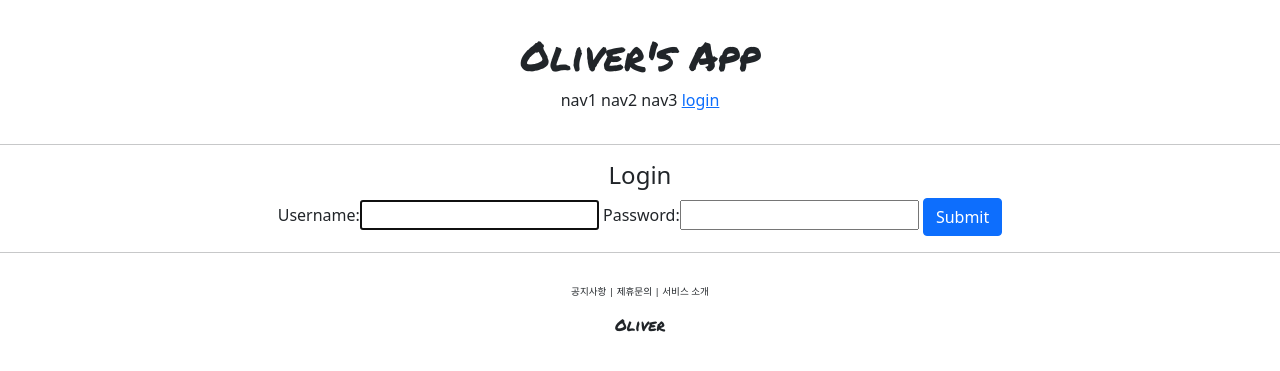
After one commit to SeongGwangKim/DjangoProject, a Django app: page /account/login/ in a window 1280 px wide. The commit adds this page. Shown: the top 371 px of the page. Run offline with Django 3.2, Linux system fonts and the light colour scheme.

Commit message:
[22] Implement login, logout

```diff
--- /dev/null
+++ b/accountapp/templates/accountapp/login.html
@@ -0,0 +1,22 @@
+{% extends 'base.html' %}
+
+{% block content %}
+
+    <div style="text-align: center">
+        <div>
+            <h4>Login</h4>
+        </div>
+
+        <div>
+            <form action="" method="post">
+                {% csrf_token %}
+                {{ form }}
+
+                <input type="submit" class="btn btn-primary">
+            </form>
+        </div>
+
+    </div>
+
+
+{% endblock %}
--- a/accountapp/urls.py
+++ b/accountapp/urls.py
@@ -1,3 +1,4 @@
+from django.contrib.auth.views import LogoutView, LoginView
 from django.urls import path
 
 from accountapp.views import hello_world, AccountCreateView
@@ -8,6 +9,11 @@ app_name = "accountapp"
 urlpatterns = [
     # 함수형 view는 함수형 view의 이름(hello_world)을 써주면 된다.
     path('hello_world/', hello_world, name='hello_world'),
+
+    path('login/', LoginView.as_view(template_name='accountapp/login.html'), name='login'),
+
+    path('logout/', LogoutView.as_view(), name='logout'),
+
     # 회원가입을 할 경로를 지정
     # class형 view는 class명.as_view()를 써줘야 한다.
     path('create/', AccountCreateView.as_view(), name='create')
--- a/main/settings.py
+++ b/main/settings.py
@@ -14,6 +14,8 @@ from pathlib import Path
 
 import environ
 import os
+
+from django.urls import reverse_lazy
 
 env = environ.Env(
     # set casting, default value
@@ -147,3 +149,7 @@ STATICFILES_DIRS = [
 # https://docs.djangoproject.com/en/3.2/ref/settings/#default-auto-field
 
 DEFAULT_AUTO_FIELD = 'django.db.models.BigAutoField'
+
+LOGIN_REDIRECT_URL = reverse_lazy('accountapp:hello_world')
+
+LOGOUT_REDIRECT_URL = reverse_lazy('accountapp:login')
--- a/templates/header.html
+++ b/templates/header.html
@@ -8,7 +8,17 @@
             <span>nav1</span>
             <span>nav2</span>
             <span>nav3</span>
-            <span>nav4</span>
+
+            <!-- ?next={{ request.path }}는 지금 있는 페이지 어디서든 next라는 인자로 넘겨줌으로써 원래있던 자리로 돌아 올 수 있다. -->
+            {% if not user.is_authenticated %}
+            <a href="{% url 'accountapp:login' %}?next={{ request.path }}">
+                <span>login</span>
+            </a>
+            {% else %}
+            <a href="{% url 'accountapp:logout' %}?next={{ request.path }}">
+                <span>logout</span>
+            </a>
+            {% endif %}
         </div>
 
     </div>
```
Also changed, not shown: db.sqlite3.
